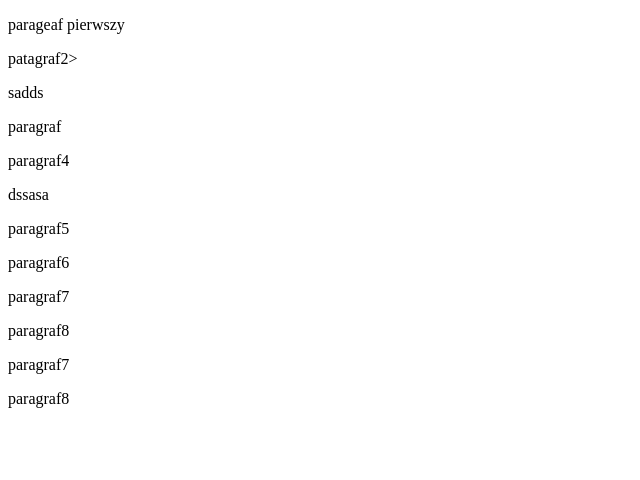
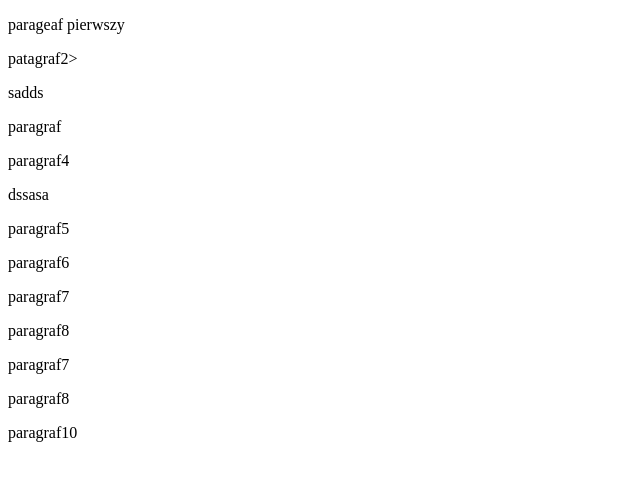
Before and after one commit to MrLeibo/MrLeibo.github.io-, a plain HTML site: page index.html in a window 1280 px wide. Shown: the full height of the page, 0-640 px from the left. Drawn offline with Linux system fonts and the light colour scheme.

Commit message:
git commit  -m "kkk"
git commit  -m "kkk"

```diff
--- a/index.html
+++ b/index.html
@@ -17,5 +17,6 @@
      <p>paragraf8</p>
     <p>paragraf7</p>
     <p>paragraf8</p>
+    <p>paragraf10</p>
 </body>
 </html>
```
